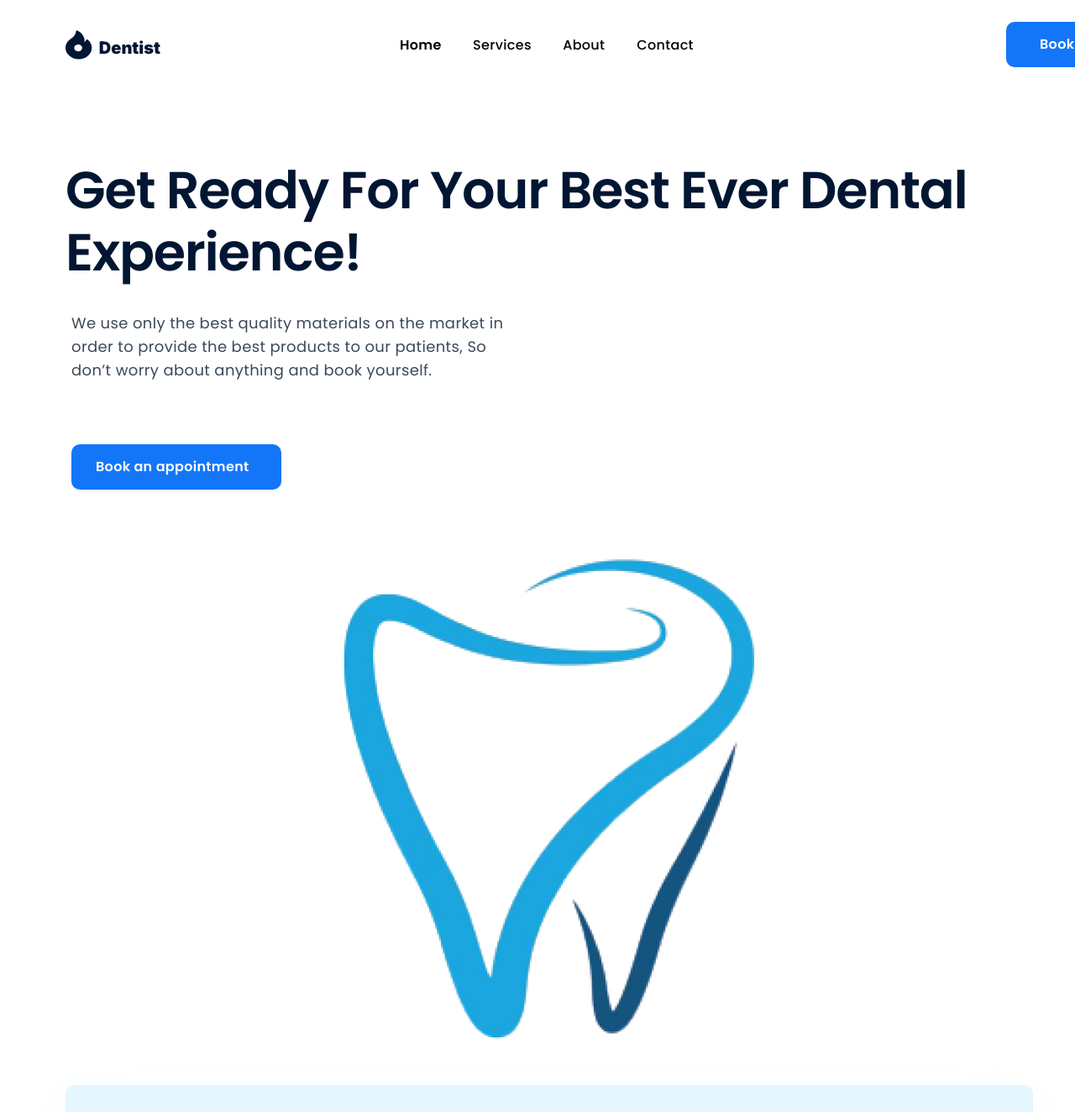
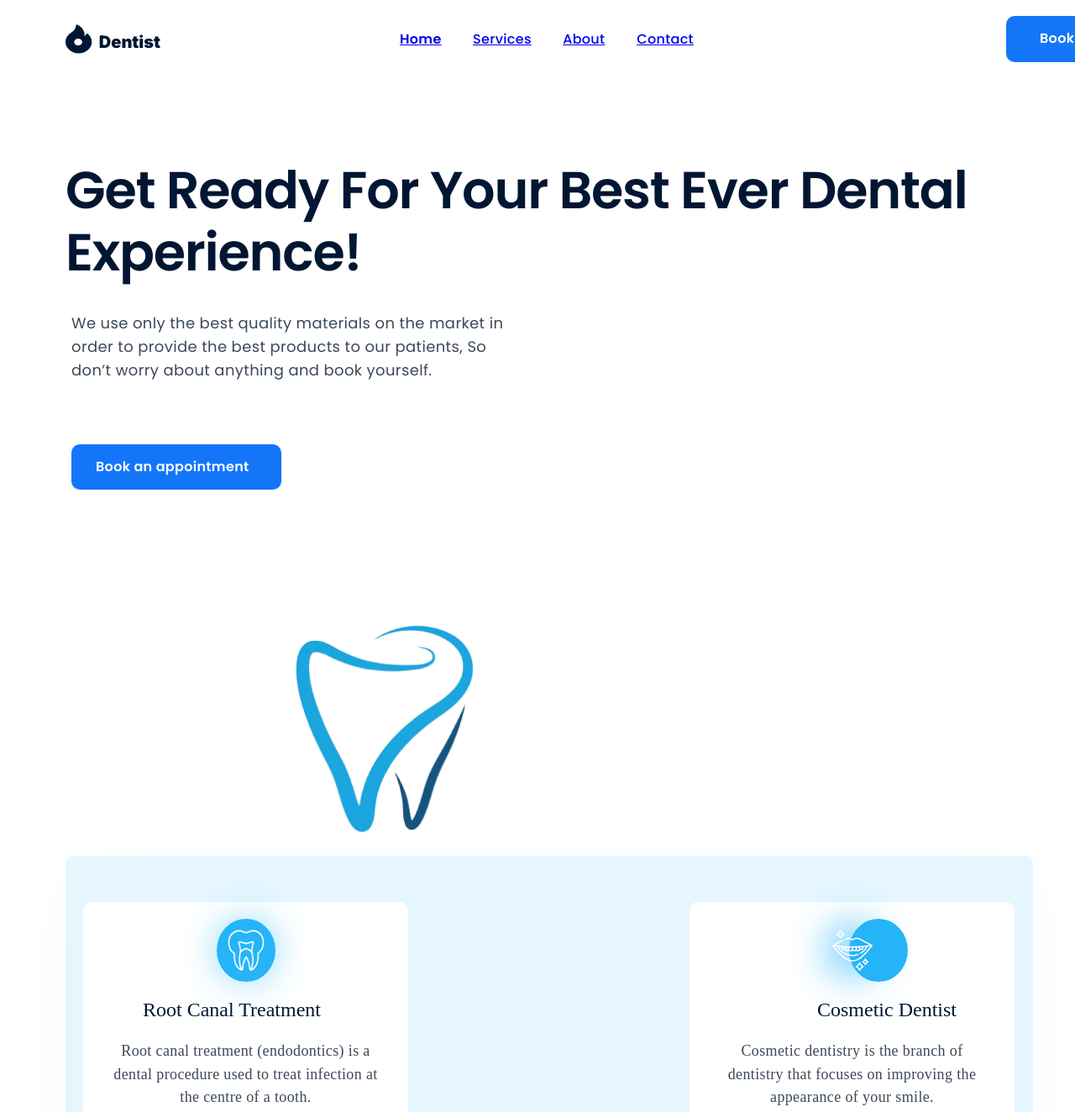
Before and after one commit to piyushd23/Dental-Clinic-Website, a website built with Parcel: page index.html in a window 1280 px wide. Shown: the top 1324 px of the page at 84% size. Built offline with nearby package versions, Linux system fonts and the light colour scheme; a web font is replaced by a local one.

Commit message:
Update index.css

```diff
--- a/index.css
+++ b/index.css
@@ -1,3 +1,11 @@
+#navpos{
+  position: fixed;
+  top:0;
+  z-index:1000;
+  background-color: white;
+}
+
+
 .message{
   position: absolute;
   font-size: 24px;
@@ -227,13 +235,15 @@ button:focus {
   min-width: 726px;
 }
 .dental-logo-icon-design-templa {
-  height: 673px;
+  height: 400px;
   flex: 1;
   position: relative;
-  max-width: 100%;
+  top: 60px;
+  right: -180px;
+  max-width: 25%;
   overflow: hidden;
   object-fit: cover;
-  min-width: 543px;
+  min-width: 400px;
 }
 .component-3,
 .page-content {
@@ -303,13 +313,6 @@ button:focus {
   font-weight: 600;
   display: inline-block;
   min-width: 50px;
-  text-decoration: none;
-  color:#000;
-  transition: all ease-in-out 1s;
-}
-.about:hover,.home:hover,.contact:hover,.services:hover{
-  text-decoration: underline;
-  color:#1376F8;
 }
 .about,
 .contact,
@@ -372,25 +375,19 @@ button:focus {
   white-space: nowrap;
 }
 .navbar {
-  width: 1501px;
+  width: 1401px;
   justify-content: space-between;
   gap: var(--gap-xl);
-  margin-top: 2%;
+  margin-top: 1.5%;
   text-align: left;
   font-size: var(--font-size-xl);
   color: var(--dark-blue-design);
   font-family: var(--font-inter);
-
-}
-#navpos{
-  position: fixed;
-  top:0;
-  z-index:1000;
-  background-color: white;
 }
 .content-wrapper-inner,
 .navbar,
 .page-content-parent {
+  position: relative;
   display: flex;
   flex-direction: row;
   align-items: flex-start;
@@ -1376,10 +1373,6 @@ button:focus {
   position: relative;
   min-height: 32px;
 }
-.facebook-icon:hover{
-  scale:1.1;
-  cursor:pointer;
-}
 .legal,
 .social {
   flex-direction: row;
@@ -1599,7 +1592,6 @@ button:focus {
   .navigation-links {
     gap: 19px;
   }
-
   .root-canal-treatment {
     font-size: var(--font-size-lgi);
     line-height: 23px;
@@ -1643,12 +1635,3 @@ button:focus {
     gap: var(--gap-mid);
   }
 }
-#link1,#link2,#link3,#link4{
-  text-decoration: none;
-  color:#000;
-  transition: all ease-in-out 1s;
-}
-#link1:hover,#link2:hover,#link3:hover,#link4:hover{
-  text-decoration: underline;
-  color:#1376F8;
-}
```
